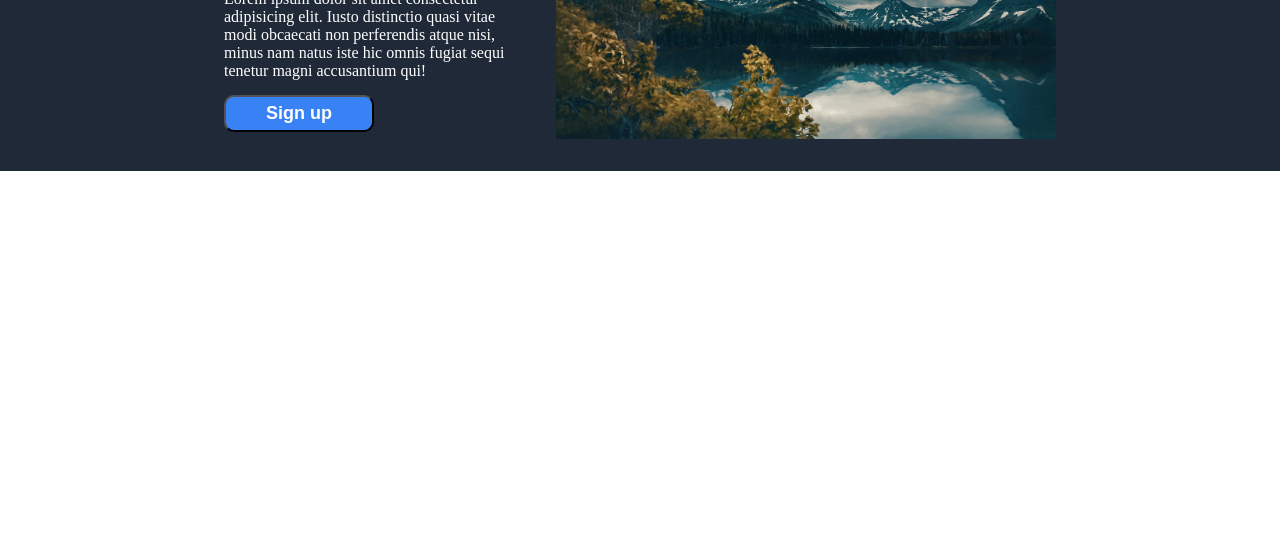
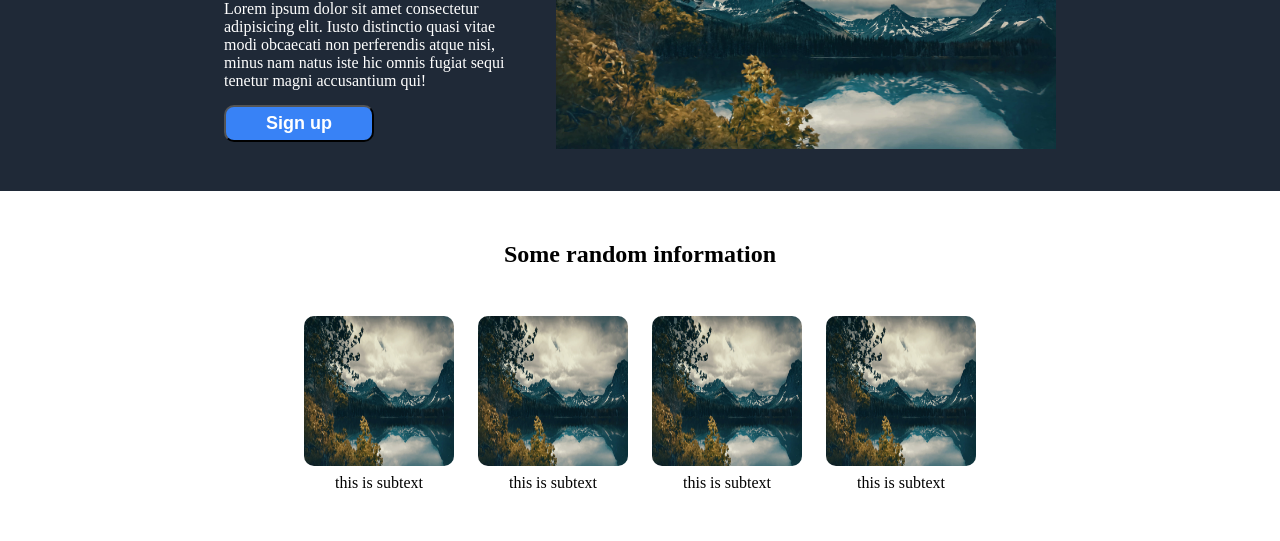
Before and after one commit to Mulyana10119307/landing-page, a plain HTML site: page index.html in a window 1280 px wide. Shown: the part 265-806 px from the top of the page. Drawn offline with Linux system fonts and the light colour scheme.

Commit message:
Adding struktur some random information and styling css

```diff
--- a/index.html
+++ b/index.html
@@ -35,5 +35,31 @@
       </div>
     </main>
     <!-- END MAIN -->
+
+    <!-- Section 1 -->
+    <div class="two">
+      <div class="card">
+        <h2>Some random information</h2>
+        <div id="card">
+          <div class="card-detail">
+            <img src="./images/caraousel.jpg" alt="img-card" />
+            <p>this is subtext</p>
+          </div>
+          <div class="card-detail">
+            <img src="./images/caraousel.jpg" alt="img-card" />
+            <p>this is subtext</p>
+          </div>
+          <div class="card-detail">
+            <img src="./images/caraousel.jpg" alt="img-card" />
+            <p>this is subtext</p>
+          </div>
+          <div class="card-detail">
+            <img src="./images/caraousel.jpg" alt="img-card" />
+            <p>this is subtext</p>
+          </div>
+        </div>
+      </div>
+    </div>
+    <!-- End Section 1 -->
   </body>
 </html>
--- a/styles/style.css
+++ b/styles/style.css
@@ -39,7 +39,7 @@ li {
 main {
     background-color: #1f2937;
     display: flex;
-    padding: 32px;
+    padding: 42px;
     justify-content: center;
     gap: 32px;
 }
@@ -79,3 +79,38 @@ img {
     font-size: large;
     border-radius: 10px;
 }
+
+.two {
+    height: 350px;
+    display: flex;
+    flex-direction: column;
+    align-items: center;
+    justify-content: center;
+}
+
+.card {
+    display: flex;
+    flex-direction: column;
+    align-items: center;
+    width: 75%;
+    height: 300px;
+    justify-content: space-around;
+}
+
+.card-detail {
+    display: flex;
+    flex-direction: column;
+    gap: 8px;
+}
+
+.card-detail > img {
+    width: 150px;
+    height: 150px;
+    border-radius: 10px;
+}
+
+#card {
+    display: flex;
+    text-align: center;
+    gap: 24px;
+}
```
